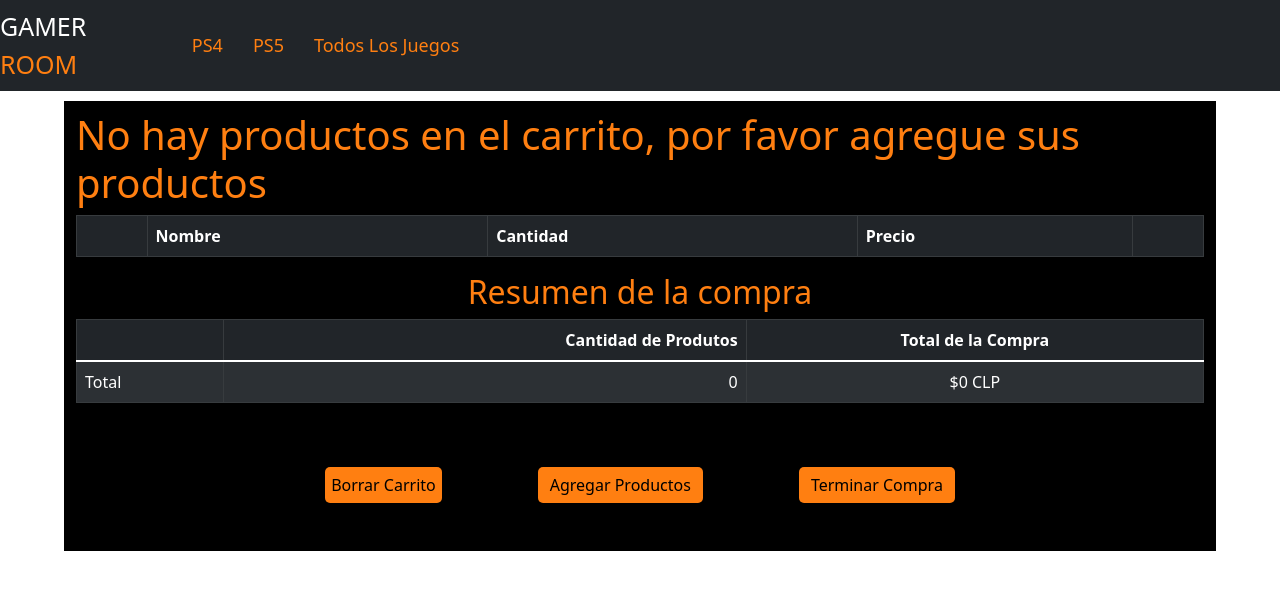
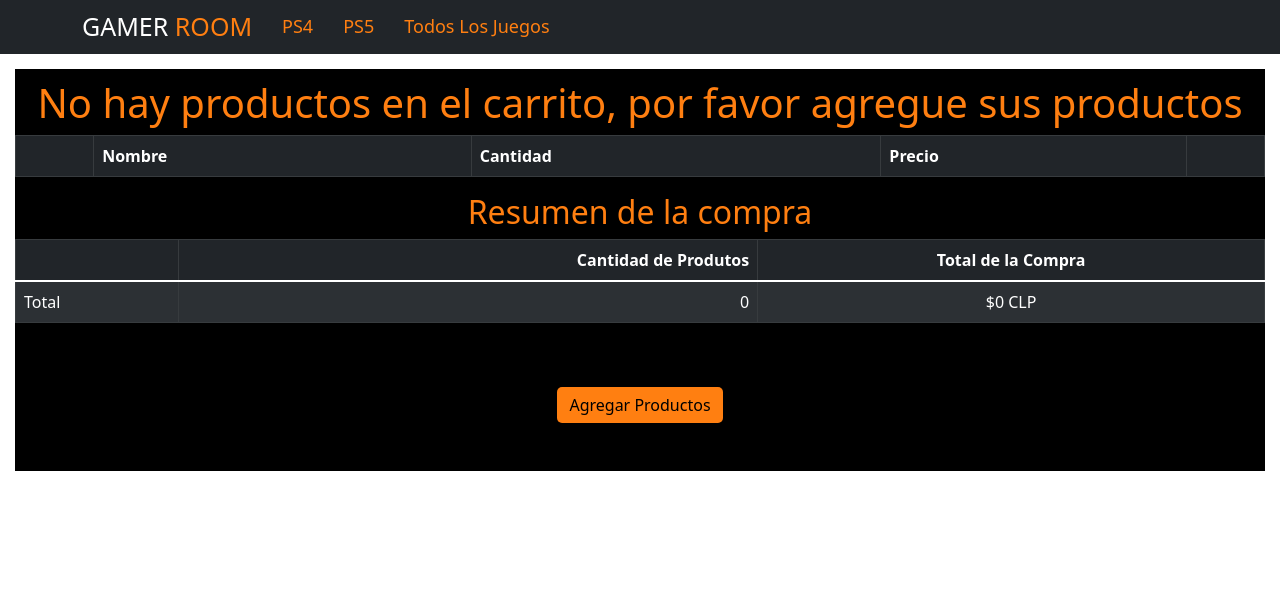
Before and after one commit to FelixGuedez/GamerRoomReact, a React (Create React App) app: page /cart in a window 1280 px wide. Shown: the top 590 px of the page. Built offline with nearby package versions, Linux system fonts and the light colour scheme.

Commit message:
Ajustes V1

```diff
--- a/src/components/Cart.css
+++ b/src/components/Cart.css
@@ -1,9 +1,9 @@
 .cart-container {
-    width:90%;
+    /* width:90%; */
     min-height: 20px;
     background-color: black;
     color: white;
-    margin-top: 10px;
+    margin: 15px;
     color: #FF7F11
 }
 
@@ -12,11 +12,3 @@
     max-height: 100px;
 
 }
-
-/* .table-striped>tbody>tr:nth-of-type(odd)>* {
-    color:#FF7F11
-}
-
-.table-dark {
-    color:#FF7F11
-} */
--- a/src/components/Cart.jsx
+++ b/src/components/Cart.jsx
@@ -11,7 +11,7 @@ export default function Cart() {
 
     return (
         <>
-            <div className='cart-container container-fluid d-flex flex-column justify-content-center align-items-center'>
+            <div className='cart-container d-flex flex-column justify-content-center align-items-center'>
                 {
                     getItemQty() > 0 ?
 
@@ -19,7 +19,7 @@ export default function Cart() {
                         :
                         <h1> No hay productos en el carrito, por favor agregue sus productos</h1>
                 }
-                <Table striped bordered hover variant="dark" className='table-cart'>
+                <Table striped bordered hover variant="dark" className='table-cart table-responsive'>
                     <thead>
                         <tr>
                             <th></th>
@@ -29,8 +29,8 @@ export default function Cart() {
                             <th></th>
                         </tr>
                     </thead>
-                    {cart.map(juego =>
-                        <tbody>
+                    {cart.map((juego, index) =>
+                        <tbody key={index}>
                             <tr >
                                 <td className='text-center'>{<img src={juego.img} className='img-item-cart' alt="" />}</td>
                                 <td className='align-middle'>{juego.nombre} {juego.consola}</td>
@@ -59,9 +59,9 @@ export default function Cart() {
                     </tbody>
                 </Table>
                 <div className='container-fluid d-flex justify-content-center'>
-                    <button className='btn-agregar m-5' onClick={() => { emptyCart() }}>Borrar Carrito</button>
+                    {getItemQty() > 0 ? <button className='btn-agregar m-5' onClick={() => { emptyCart() }}>Borrar Carrito</button>:<p></p>}
                     <Link to={'/home'}> <Button className='btn-agregar m-5'>Agregar Productos</Button></Link>
-                    <Link to={'/checkout'}> <Button className='btn-agregar m-5'>Terminar Compra</Button></Link>
+                    {getItemQty() > 0 ? <Link to={'/checkout'}> <Button className='btn-agregar m-5'>Terminar Compra</Button></Link>:<p></p>}
                 </div>
 
             </div>
--- a/src/components/Checkout.jsx
+++ b/src/components/Checkout.jsx
@@ -10,7 +10,7 @@ import { CartContext } from './context/CartContext';
 import 'react-toastify/dist/ReactToastify.css';
 
 export default function Checkout() {
-    const { finalizado, setFinalizado } = useState(false)
+    const  [finalizado, setFinalizado]  = useState(false)
     const { getItemPrice, cart } = useContext(CartContext)
     const { register, handleSubmit, formState: { errors } } = useForm();
 
@@ -19,7 +19,7 @@ export default function Checkout() {
 
 
     const onSubmit = (data, e) => {
-        // setFinalizado(true)
+        setFinalizado(true)
         const order = {
             buyer: data,
             items: cart,
@@ -80,7 +80,7 @@ export default function Checkout() {
                     />
                     {errors?.correo?.type === "pattern" && (
                         <p className='mensaje-alerta'>Por favor introduzca un correo electronico valido</p>)}
-                    {finalizado ? <Link to={'/checkout'}> <Button className='btn-agregar m-5'>Terminar Compra</Button></Link>
+                    {finalizado ? <Link to={'/home'}> <Button className='btn-agregar m-5'>Ir al Home</Button></Link>
                         :
                         <button className="btn btn-agregar my-2" type='submit'>Terminar compra</button>
                     }
--- a/src/components/ItemDetail.css
+++ b/src/components/ItemDetail.css
@@ -5,19 +5,16 @@ h1{
 }
 
 .container-item{
-    width: 100%;
     padding-top: 30px;
-    padding-left: 400px;
-    padding-right: 200px;
     display: flex;
     flex-wrap: wrap;
+    justify-content: center;
 
 }
 
 .container-img {
-    height: 500px;
-    width: 400px;
-    /* background-color: aquamarine; */
+    /* height: 500px;
+    width: 400px; */
     display: flex;
     justify-content: center;
     overflow: hidden;
--- a/src/components/ItemDetail.jsx
+++ b/src/components/ItemDetail.jsx
@@ -13,12 +13,11 @@ const ItemDetail = ({ juego }) => {
 
 
 
-  const { isInCart, addItem, cart } = useContext(CartContext)
+  const { isInCart, addItem} = useContext(CartContext)
 
   const onAdd = (qty) => {
     isInCart(juego.id)
     addItem(juego, qty)
-    console.log(cart)
 
     SetAgreCarrito(false);
 
@@ -27,7 +26,7 @@ const ItemDetail = ({ juego }) => {
   return (
     <>
       <h1>Detalles del Producto</h1>
-      <div className='container-item d-flex'>
+      <div className='container-item d-flex container-fluid'>
         <div className='container-img'>
           <img src={img} alt="" />
         </div>
@@ -40,8 +39,8 @@ const ItemDetail = ({ juego }) => {
           {agreCarrito ? <ItemCount inicial={1} stock={stock} onAdd={onAdd} />
             :
             <div>
+              <Link to={'/home/'} ><Button className='btn-item-detail'>Continuar Compra</Button></Link>
               <Link to={'/cart/'} ><Button className='btn-item-detail'>Finalizar Compra</Button></Link>
-              <Link to={'/home/'} ><Button className='btn-item-detail'>Continuar Compra</Button></Link>
             </div>
           }
         </div>
--- a/src/components/ItemDetailContainer.jsx
+++ b/src/components/ItemDetailContainer.jsx
@@ -23,7 +23,6 @@ const ItemDetailContainer = () => {
         })
         .finally(() =>{
             setLoading(false)
-            console.log(juego)
         })
 
 
--- a/src/components/ItemList.css
+++ b/src/components/ItemList.css
@@ -1,4 +1,5 @@
 .item-list {
     display: flex;
     flex-wrap: wrap;
+    justify-content: center;
 }
--- a/src/components/NavBar.jsx
+++ b/src/components/NavBar.jsx
@@ -1,23 +1,27 @@
-import { Navbar, Nav, Container } from 'react-bootstrap';
+import { Navbar, Nav, Container} from 'react-bootstrap';
 import CartWidget from './CartWidget';
 import './NavBar.css'
 import { Link } from 'react-router-dom'
+import { useState } from 'react';
 
 function NavBar() {
+    const[expanded, setExpanded] = useState(false)
 
     return (
-        <Navbar expand="lg" bg="dark" variant="dark">
-            <Link className='brand' to={'/home'}> GAMER <span className='brand-span' style={{ color: "#FF7F11" }}>ROOM</span></Link>
+        <Navbar expanded={expanded} bg="dark" expand="lg" variant="dark">
             <Container>
-                <Nav className="me-auto">
-                    <Link className='link-NavBar' to={'/category/Ps4'}>PS4</Link>
-                    <Link className='link-NavBar' to={'/category/Ps5'}>PS5</Link>
-                    <Link className='link-NavBar' to={'/home'}>Todos Los Juegos</Link>
-                </Nav>
-                <Link to={'/cart'}> <CartWidget /> </Link>
+                <Link className='brand' to={'/home'} onClick={() => setExpanded(false)}> GAMER <span className='brand-span' style={{ color: "#FF7F11" }}>ROOM</span></Link>
+                <Navbar.Toggle onClick={() => setExpanded(expanded ? false : "expanded")} aria-controls="basic-navbar-nav" />
+                <Navbar.Collapse id="basic-navbar-nav">
+                    <Nav className="me-auto">
+                        <Link className='link-NavBar' to={'/category/Ps4'} onClick={() => setExpanded(false)}>PS4</Link>
+                        <Link className='link-NavBar' to={'/category/Ps5'} onClick={() => setExpanded(false)}>PS5</Link>
+                        <Link className='link-NavBar' to={'/home'} onClick={() => setExpanded(false)}>Todos Los Juegos</Link>
+                    </Nav>
+                    <Link to={'/cart'}> <CartWidget /> </Link>
+                </Navbar.Collapse>
             </Container>
         </Navbar>
-
     );
 }
 export default NavBar;
--- a/src/components/context/CartContext.jsx
+++ b/src/components/context/CartContext.jsx
@@ -1,5 +1,5 @@
 import { useState } from "react";
-import { createContext } from "react";
+import { createContext, useEffect } from "react";
 
 export const CartContext = createContext()
 
@@ -7,7 +7,14 @@ const { Provider } = CartContext
 
 const MyProvider = ({ children }) => {
 
-    const [cart, setCart] = useState([])
+    const [cart, setCart] = useState(JSON.parse(localStorage.getItem('items'))?? [])
+
+
+    useEffect(() => {
+        localStorage.setItem('items', JSON.stringify(cart))
+
+    }, [cart])
+
 
     const isInCart = (id) => {
         return cart.some(e => e.id === id)
@@ -23,7 +30,7 @@ const MyProvider = ({ children }) => {
             const findProduct = cart.find(e => e.id === newItem.id)
             const productIndex = cart.indexOf(findProduct)
             const auxArray = [...cart]
-            auxArray[productIndex].qty += qty
+            auxArray[productIndex].qty + qty > newItem.stock ? auxArray[productIndex].qty = newItem.stock : auxArray[productIndex].qty += qty
             setCart(auxArray)
 
         } else {
```
Also changed, not shown: src/components/Categories.jsx (added, +28 -0 lines).
